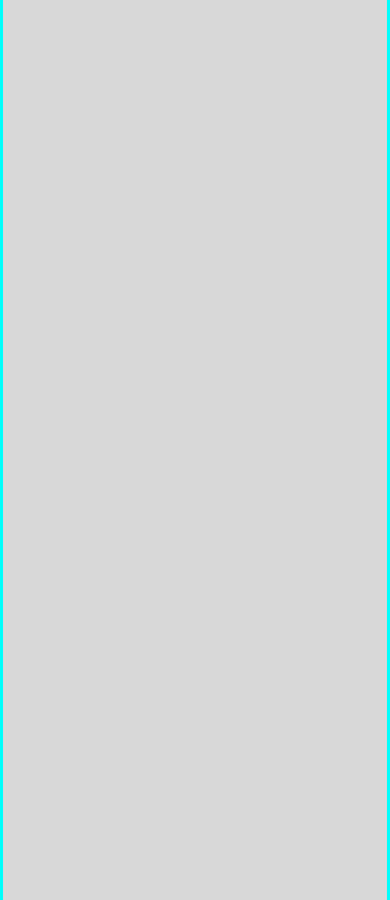
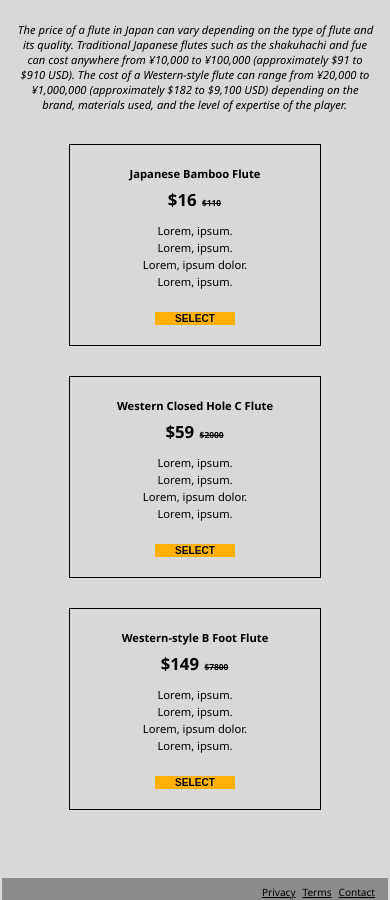
Before and after one commit to nantunggaputra/HTML, a plain HTML site: page Product Landing Page/index.html in a window 390 px wide. Shown: the part 1100-2000 px from the top of the page. Drawn offline with nearby package versions, Linux system fonts and the light colour scheme.

```diff
--- a/Product Landing Page/index.html
+++ b/Product Landing Page/index.html
@@ -67,8 +67,45 @@
                 <iframe id="video" src="https://www.youtube.com/embed/KbUoNyBDT38?si=q-56Ru2jSuz_JPpC" title="YouTube video player" frameborder="0" allow="accelerometer; autoplay; clipboard-write; encrypted-media; gyroscope; picture-in-picture; web-share" allowfullscreen></iframe>
             </div>
         </section>
+        <section id="Pricing">
+            <article>
+                <em>The price of a flute in Japan can vary depending on the type of flute and its quality. Traditional Japanese flutes such as the shakuhachi and fue can cost anywhere from ¥10,000 to ¥100,000 (approximately $91 to $910 USD). The cost of a Western-style flute can range from ¥20,000 to ¥1,000,000 (approximately $182 to $9,100 USD) depending on the brand, materials used, and the level of expertise of the player.</em>
+            </article>
+            <div class="prices">
+                <div class="price">
+                    <h4>Japanese Bamboo Flute</h4>
+                    <h2>$16 <span>$110</span></h2>
+                    <p>Lorem, ipsum.</p>
+                    <p>Lorem, ipsum.</p>
+                    <p>Lorem, ipsum dolor.</p>
+                    <p>Lorem, ipsum.</p>
+                    <input type="submit" value="SELECT">
+                </div>
+                <div class="price">
+                    <h4>Western Closed Hole C Flute</h4>
+                    <h2>$59 <span>$2000</span></h2>
+                    <p>Lorem, ipsum.</p>
+                    <p>Lorem, ipsum.</p>
+                    <p>Lorem, ipsum dolor.</p>
+                    <p>Lorem, ipsum.</p>
+                    <input type="submit" value="SELECT">
+                </div>
+                <div class="price">
+                    <h4>Western-style B Foot Flute</h4>
+                    <h2>$149 <span>$7800</span></h2>
+                    <p>Lorem, ipsum.</p>
+                    <p>Lorem, ipsum.</p>
+                    <p>Lorem, ipsum dolor.</p>
+                    <p>Lorem, ipsum.</p>
+                    <input type="submit" value="SELECT">
+                </div>
+            </div>
+        </section>
     </main>
-    <div id="footer"></div>
+    <footer id="footer">
+        <p><a href="">Privacy</a><a href="">Terms</a><a href="">Contact</a></p>
+        <p>Copyright 2024, Original Flutes</p>
+    </footer>
     <script>
         feather.replace();
     </script>
--- a/Product Landing Page/styles.css
+++ b/Product Landing Page/styles.css
@@ -1,7 +1,7 @@
 * {
   margin: 0;
   padding: 0;
-  border: 0.5px solid aqua;
+  border: 0.5px solid transparent;
   box-sizing: border-box;
   text-decoration: none;
   color: black;
@@ -47,8 +47,8 @@
   margin-left: 25px;
 }
 
-main h2 {
-  margin-top: 110px;
+main > h2 {
+  margin-top: 150px;
   text-align: center;
 }
 
@@ -69,12 +69,16 @@
 }
 
 #Features,
-#How_It_Works {
+#How_It_Works,
+#Pricing {
   margin: 10px auto;
+  padding-top: 100px;
   width: 720px;
 }
 
-#Features article {
+#Features article,
+#How_It_Works article,
+#Pricing article {
   margin: 10px 0;
   text-align: center;
 }
@@ -100,13 +104,9 @@
   font-weight: 700;
 }
 
-#How_It_Works article {
-  margin: 20px 0;
-  text-align: center;
-}
-
 #How_It_Works .video {
   margin: auto;
+  padding-top: 10px;
   display: flex;
   justify-content: center;
 }
@@ -116,8 +116,52 @@
   height: 400px;
 }
 
+#Pricing .prices {
+  display: flex;
+  justify-content: space-evenly;
+}
+
+#Pricing .price {
+  margin-top: 20px;
+  margin-bottom: 70px;
+  padding: 15px;
+  width: 29%;
+  border: 1px solid rgb(0, 0, 0);
+  text-align: center;
+}
+
+#Pricing .price h4 {
+  margin: 25px 0;
+}
+
+#Pricing .price h2 {
+  margin-bottom: 15px;
+}
+
+#Pricing .price h2 span {
+  font-size: 0.5em;
+  text-decoration: line-through;
+}
+
+#Pricing .price p:last-of-type {
+  padding-bottom: 30px;
+}
+
 #footer {
-  height: 2500px;
+  height: 60px;
+  background-color: rgb(140, 140, 140);
+  font-size: 0.9em;
+}
+
+#footer p {
+  margin-top: 5px;
+  margin-right: 10px;
+  text-align: right;
+}
+
+#footer a {
+  margin-left: 20px;
+  text-decoration: underline;
 }
 
 @media (max-width: 758px) {
@@ -161,7 +205,8 @@
   }
 
   #Features,
-  #How_It_Works {
+  #How_It_Works,
+  #Pricing {
     margin: 5px auto;
     width: 95%;
   }
@@ -191,4 +236,37 @@
     max-width: 380px;
     height: 200px;
   }
+
+  #Pricing .prices {
+    align-items: center;
+    flex-direction: column;
+  }
+
+  #Pricing .price {
+    margin-top: 20px;
+    margin-bottom: 10px;
+    padding: 20px;
+    width: 70%;
+  }
+
+  #Pricing .price h4 {
+    margin: 0 0 5px 0;
+  }
+
+  #Pricing .price h2 {
+    margin-bottom: 10px;
+  }
+
+  #Pricing .price p:last-of-type {
+    padding-bottom: 20px;
+  }
+
+  #footer {
+    margin-top: 50px;
+    height: 50px;
+  }
+
+  #footer a {
+    margin-left: 5px;
+  }
 }
```
